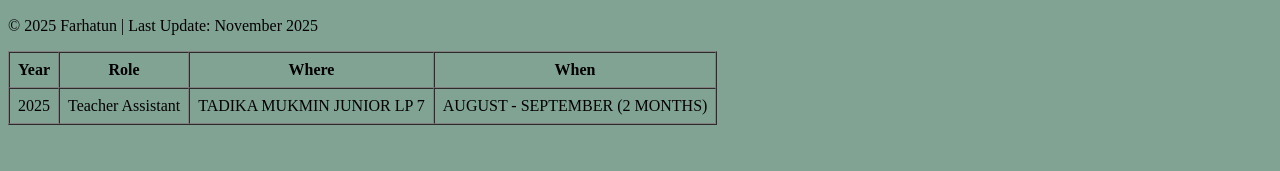
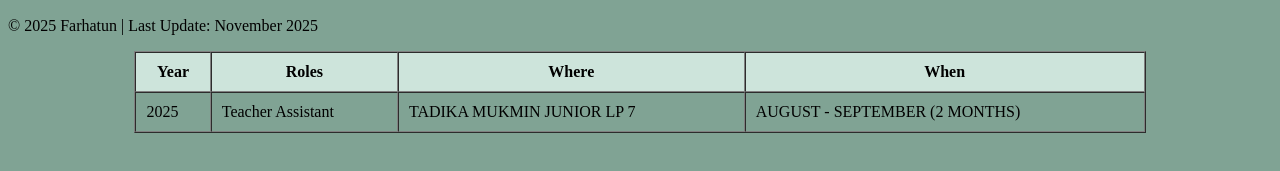
Before and after one commit to 2024530137/IML254_WEBSITE-E-RESUME, a plain HTML site: page experience.html in a window 1280 px wide. Shown: the part 563-734 px from the top of the page. Drawn offline with Linux system fonts and the light colour scheme.

Commit message:
Refactor experience.html structure and styles
Updated table formatting and added background color.

```diff
--- a/experience.html
+++ b/experience.html
@@ -23,13 +23,13 @@
 <p>
 Some of the experiences that helped me learn something new.</p>
 
-<table border="1" cellpadding="8" cellspacing="0">
-<tr>
-<th>Year</th>
-<th>Role</th>
-<th>Where</th>
-<th>When</th>
-</tr>
+<table border="1" cellpadding="10" cellspacing="0" width="80%" align="center">
+  <tr bgcolor="#cde4db">
+    <th>Year</th>
+    <th>Roles</th>
+    <th>Where</th>
+    <th>When</th>
+  </tr>
 
 <tr>
 <td>2025</td>
@@ -44,4 +44,5 @@ Some of the experiences that helped me learn something new.</p>
 <p>© 2025 Farhatun | Last Update: November 2025</p>
 
 </body>
+
 </html>
```
